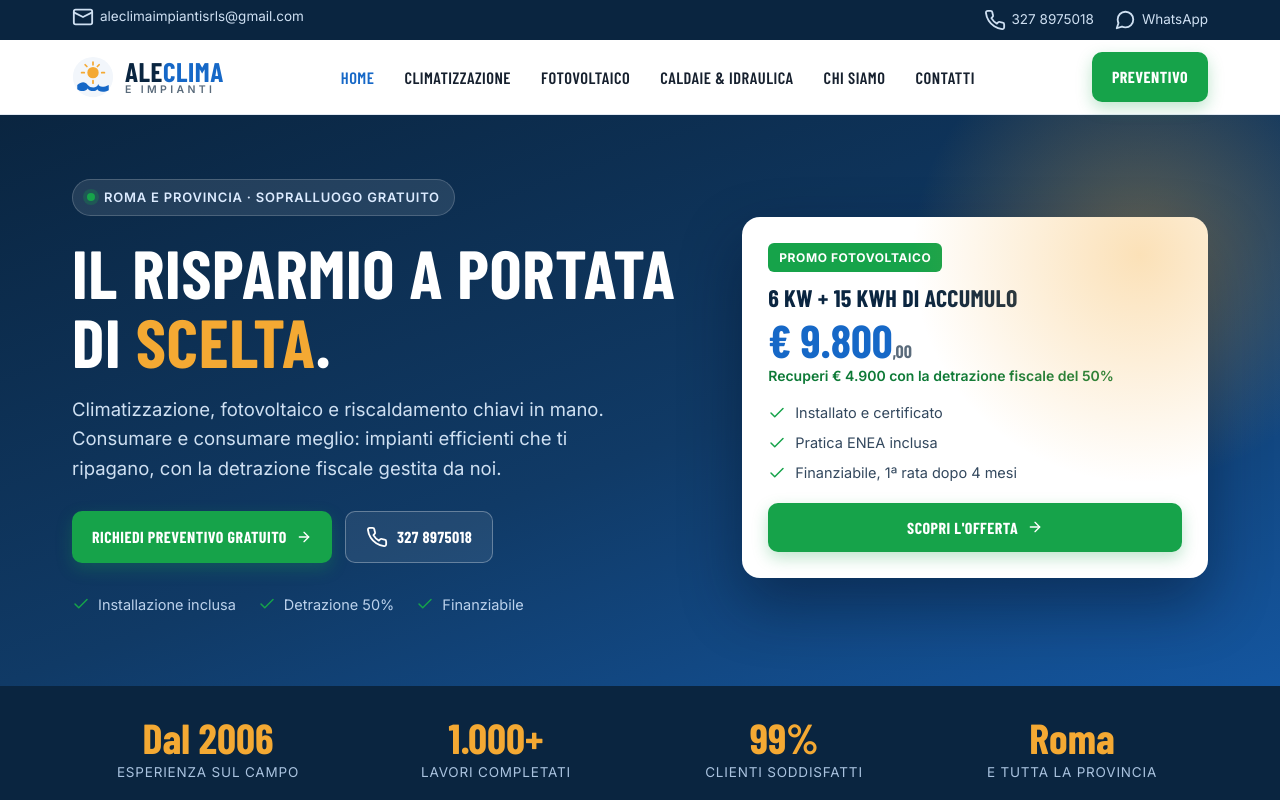
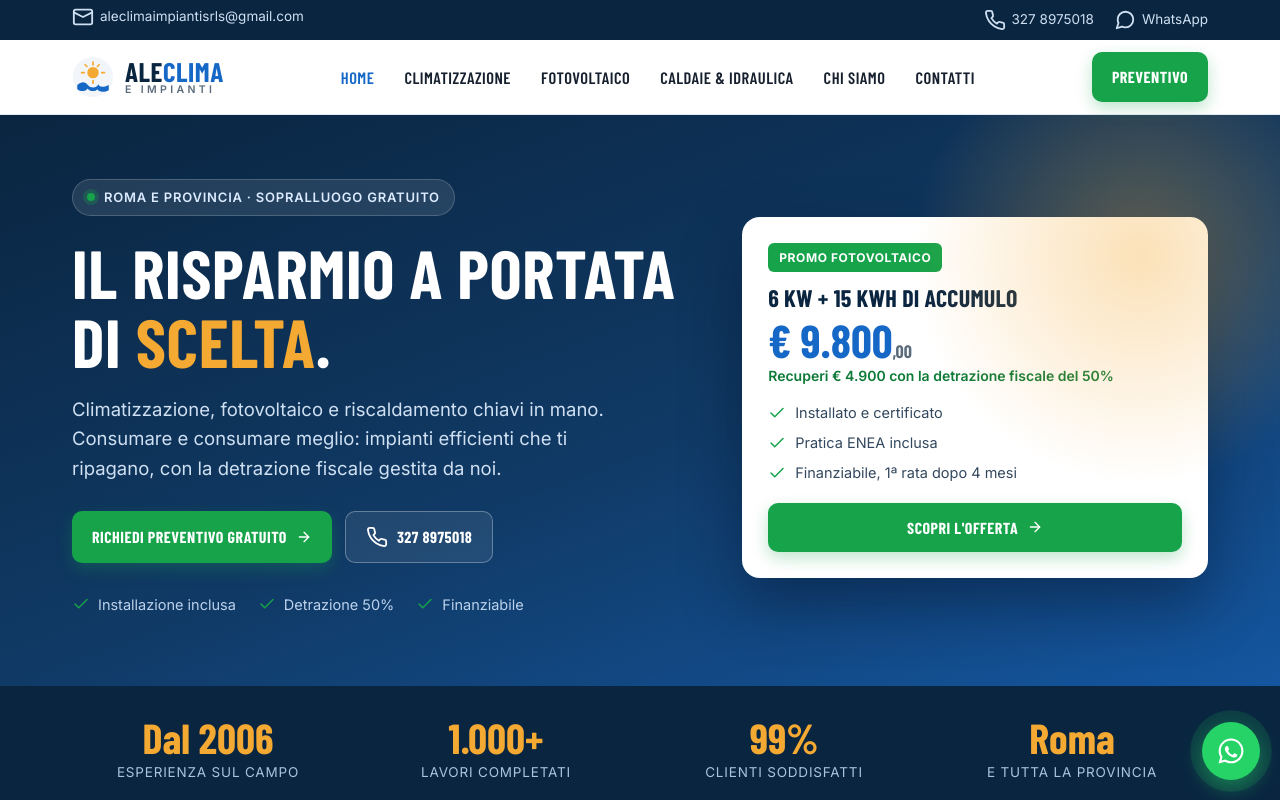
Before and after one commit to ultimize/aleclima, a React (Vite) app: page / in a window 1280 px wide. Shown: the top 800 px of the page. Built offline with nearby package versions, Linux system fonts and the light colour scheme; no server answers; a web font is replaced by a local one.

Commit message:
Aggiunge pulsante WhatsApp flottante e fix overflow Contatti su mobile

```diff
--- a/src/App.tsx
+++ b/src/App.tsx
@@ -9,6 +9,7 @@ import { Fotovoltaico } from "./pages/Fotovoltaico";
 import { CaldaieIdraulica } from "./pages/CaldaieIdraulica";
 import { ChiSiamo } from "./pages/ChiSiamo";
 import { Contatti } from "./pages/Contatti";
+import { FloatingWhatsApp } from "./components/shared/FloatingWhatsApp";
 import "./App.css";
 
 // Scroll Reset Component
@@ -38,6 +39,7 @@ const Layout: React.FC = () => {
         </Routes>
       </main>
       <Footer />
+      <FloatingWhatsApp />
     </div>
   );
 };
--- /dev/null
+++ b/src/components/shared/FloatingWhatsApp.tsx
@@ -0,0 +1,22 @@
+import React from "react";
+
+const WA = "393479576619";
+const MSG = "Ciao Aleclima! Vorrei ricevere maggiori informazioni.";
+
+export const FloatingWhatsApp: React.FC = () => {
+  const href = `https://wa.me/${WA}?text=${encodeURIComponent(MSG)}`;
+  return (
+    <a
+      className="wa-float"
+      href={href}
+      target="_blank"
+      rel="noreferrer"
+      aria-label="Scrivici su WhatsApp per informazioni"
+    >
+      <svg viewBox="0 0 24 24" width="30" height="30" fill="currentColor" aria-hidden="true">
+        <path d="M12.04 2C6.58 2 2.13 6.45 2.13 11.91c0 1.75.46 3.45 1.32 4.95L2 22l5.25-1.38c1.45.79 3.08 1.21 4.79 1.21h.01c5.46 0 9.91-4.45 9.91-9.91 0-2.65-1.03-5.14-2.9-7.01A9.82 9.82 0 0 0 12.04 2zm0 1.67c2.2 0 4.27.86 5.82 2.42a8.2 8.2 0 0 1 2.42 5.82c0 4.54-3.7 8.24-8.25 8.24a8.2 8.2 0 0 1-4.2-1.15l-.3-.18-3.12.82.83-3.04-.2-.31a8.2 8.2 0 0 1-1.26-4.38c0-4.54 3.7-8.24 8.25-8.24zm-3.46 4.4c-.16 0-.42.06-.64.3-.22.24-.85.83-.85 2.02 0 1.19.87 2.34.99 2.5.12.16 1.7 2.7 4.18 3.68 2.06.81 2.48.65 2.93.61.45-.04 1.45-.59 1.66-1.16.2-.57.2-1.06.14-1.16-.06-.1-.22-.16-.46-.28-.24-.12-1.45-.72-1.67-.8-.22-.08-.39-.12-.55.12-.16.24-.63.8-.77.96-.14.16-.28.18-.52.06-.24-.12-1.03-.38-1.96-1.21-.72-.64-1.21-1.44-1.35-1.68-.14-.24-.01-.37.11-.49.11-.11.24-.28.36-.42.12-.14.16-.24.24-.4.08-.16.04-.3-.02-.42-.06-.12-.54-1.34-.77-1.83-.2-.46-.4-.4-.55-.41-.14 0-.3-.01-.46-.01z" />
+      </svg>
+      <span className="wa-float__label">Scrivici su WhatsApp</span>
+    </a>
+  );
+};
--- a/src/index.css
+++ b/src/index.css
@@ -1072,3 +1072,61 @@ footer .small {
     display: none;
   }
 }
+
+/* ====== Pulsante WhatsApp flottante ====== */
+.wa-float {
+  position: fixed;
+  right: 20px;
+  bottom: 20px;
+  z-index: 60;
+  display: inline-flex;
+  align-items: center;
+  justify-content: center;
+  height: 58px;
+  width: 58px;
+  background: #25D366;
+  color: #fff;
+  border-radius: 999px;
+  overflow: hidden;
+  white-space: nowrap;
+  transition: width .25s ease;
+  animation: waRing 2.6s ease-out infinite;
+}
+.wa-float svg { flex: 0 0 auto; margin: 0 14px; }
+.wa-float__label {
+  font-weight: 600;
+  font-size: 15px;
+  max-width: 0;
+  opacity: 0;
+  transition: max-width .25s ease, opacity .2s ease, padding .25s ease;
+  padding-right: 0;
+}
+@media (hover: hover) {
+  .wa-float:hover { width: 250px; }
+  .wa-float:hover .wa-float__label { max-width: 200px; opacity: 1; padding-right: 20px; }
+}
+.wa-float:focus-visible { outline: 3px solid var(--notte); outline-offset: 3px; }
+@keyframes waRing {
+  0%   { box-shadow: 0 8px 22px rgba(37,211,102,.45), 0 0 0 0 rgba(37,211,102,.5); }
+  70%  { box-shadow: 0 8px 22px rgba(37,211,102,.45), 0 0 0 16px rgba(37,211,102,0); }
+  100% { box-shadow: 0 8px 22px rgba(37,211,102,.45), 0 0 0 0 rgba(37,211,102,0); }
+}
+@media (prefers-reduced-motion: reduce) {
+  .wa-float { animation: none; box-shadow: 0 8px 22px rgba(37,211,102,.45); }
+}
+@media (max-width: 600px) {
+  .wa-float { right: 16px; bottom: 16px; height: 54px; width: 54px; }
+  .wa-float svg { margin: 0 12px; }
+}
+
+/* ====== Fix Contatti: evita overflow su mobile (email/indirizzi lunghi) ====== */
+.cgrid > *, .cbox, .form { min-width: 0; }
+.crow > div:last-child { min-width: 0; flex: 1 1 auto; }
+.crow .cv, .crow .ck { overflow-wrap: anywhere; word-break: break-word; }
+.al-root { overflow-x: hidden; }
+
+@media (max-width: 600px) {
+  .wrap { padding: 0 16px; }
+  .cbox, .form { padding: 20px 18px; }
+  .crow .cv { font-size: 15px; }
+}
```
Also changed, not shown: public/PROMPT-favicon.md (deleted, +0 -41 lines), public/favicon-preview.png (deleted).
